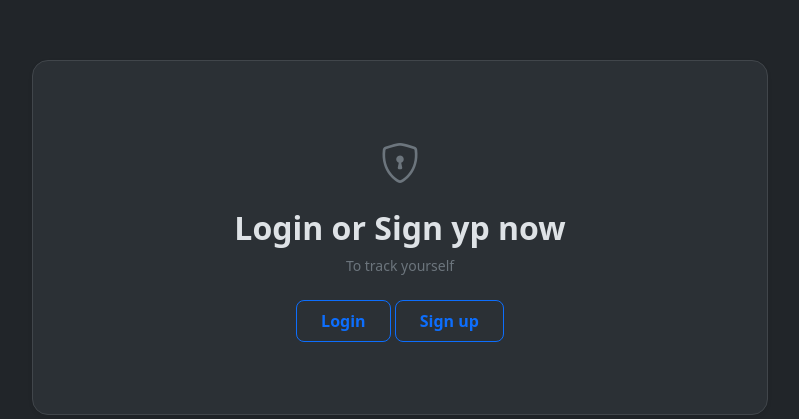
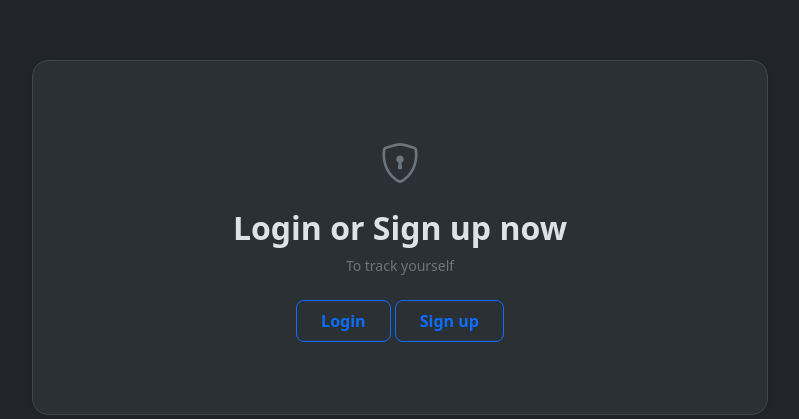
Before and after one commit to Abheeshtyadav/nitinol, a Python web app: template templates/home.html in a window 1280 px wide. Shown: the part 206-625 px from the top of the page, without its empty margins (240-1039 px from the left). Run offline with Jinja, Linux system fonts and the light colour scheme; the template is opened without the code that fills it, so the values that code supplies are empty.

Commit message:
fixed typo

```diff
--- a/templates/home.html
+++ b/templates/home.html
@@ -59,7 +59,7 @@
                         <div class="mb-3 text-secondary">
                             <i class="bi bi-shield-lock fs-1"></i>
                         </div>
-                        <h2 class="fw-bold text-body mb-2">Login or Sign yp now</h2>
+                        <h2 class="fw-bold text-body mb-2">Login or Sign up now</h2>
                         <p class="text-secondary small mb-4">To track yourself</p>
 
                         <div class="d-grid d-sm-inline-block gap-2">
```
